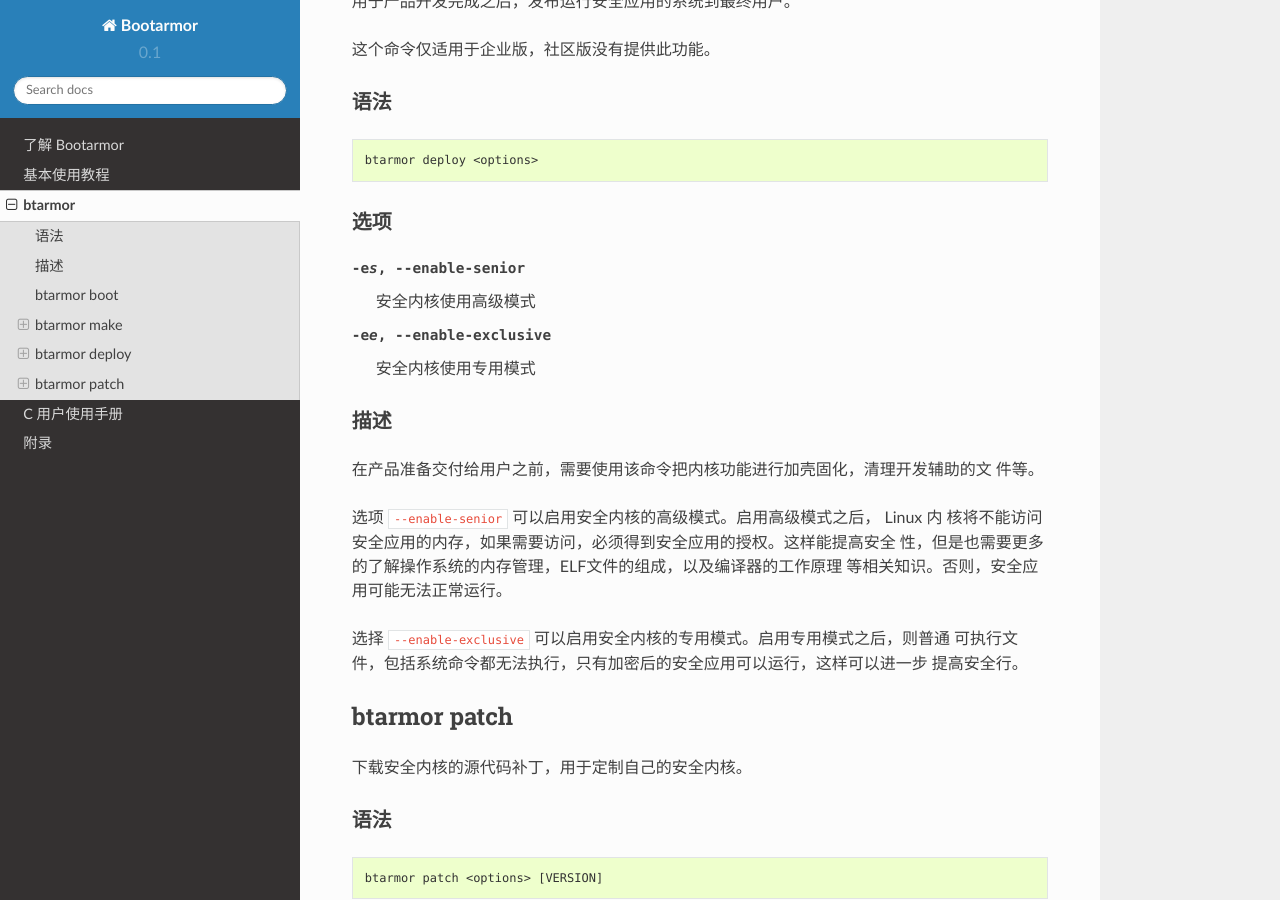
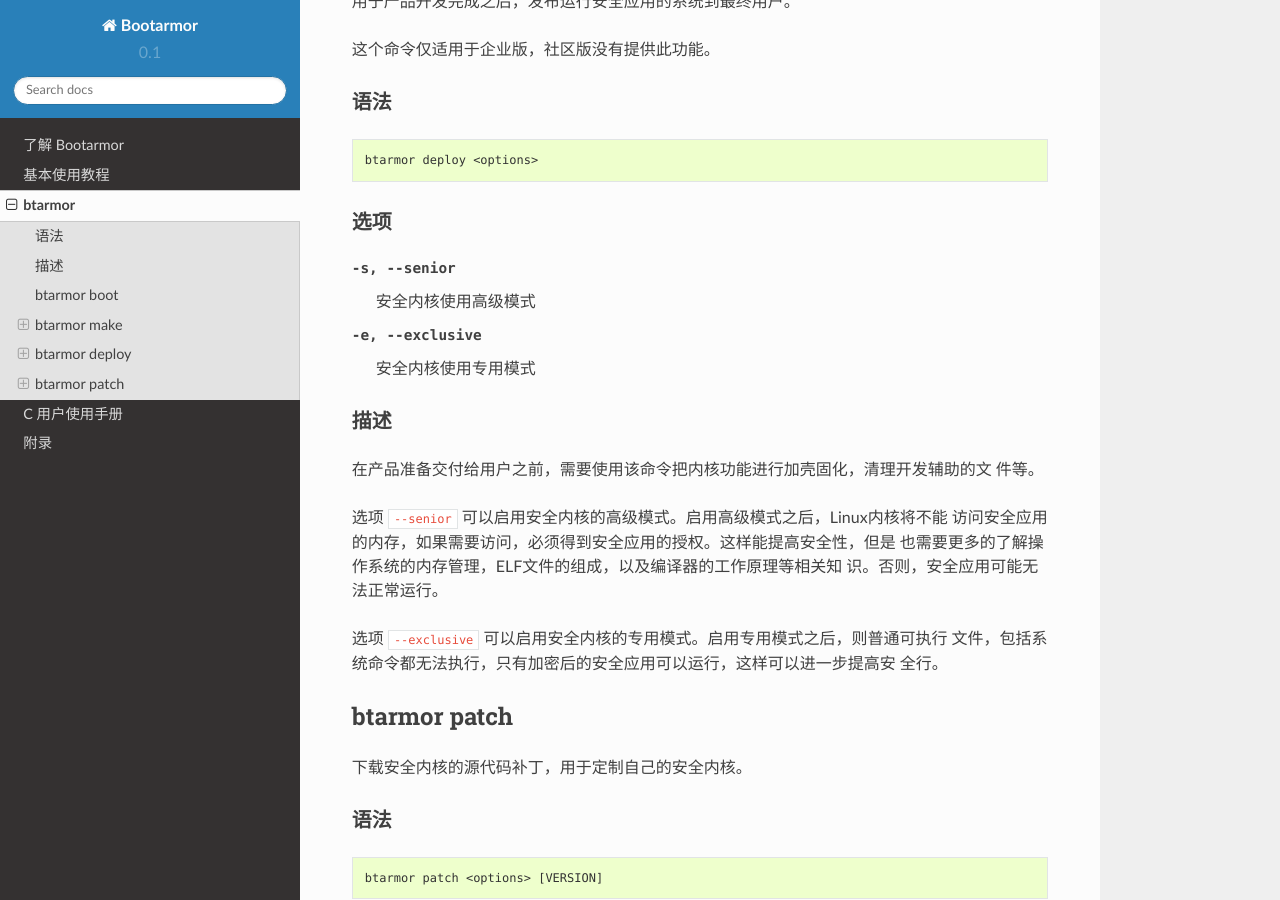
Before and after one commit to dashingsoft/btarmor-docs, a Sphinx documentation site: the page built from docs/btarmor-cli.rst, in a window 1280 px wide and 900 px high, scrolled down 3572 px. Built offline with Sphinx 7.4.7 and the Read the Docs theme 2.0.0, drawn with Linux system fonts in a browser that asks for light colours; some of the changed text lies outside the part shown.

Commit message:
Refine doc

```diff
--- a/docs/btarmor-cli.rst
+++ b/docs/btarmor-cli.rst
@@ -160,8 +161,8 @@ btarmor deploy
 选项
 ~~~~
 
--es, --enable-senior		安全内核使用高级模式
--ee, --enable-exclusive		安全内核使用专用模式
+-s, --senior		安全内核使用高级模式
+-e, --exclusive		安全内核使用专用模式
 
 描述
 ~~~~
@@ -169,16 +170,16 @@ btarmor deploy
 在产品准备交付给用户之前，需要使用该命令把内核功能进行加壳固化，清理开发辅助的文
 件等。
 
-选项 ``--enable-senior`` 可以启用安全内核的高级模式。启用高级模式之后， Linux 内
-核将不能访问安全应用的内存，如果需要访问，必须得到安全应用的授权。这样能提高安全
-性，但是也需要更多的了解操作系统的内存管理，ELF文件的组成，以及编译器的工作原理
-等相关知识。否则，安全应用可能无法正常运行。
+选项 ``--senior`` 可以启用安全内核的高级模式。启用高级模式之后，Linux内核将不能
+访问安全应用的内存，如果需要访问，必须得到安全应用的授权。这样能提高安全性，但是
+也需要更多的了解操作系统的内存管理，ELF文件的组成，以及编译器的工作原理等相关知
+识。否则，安全应用可能无法正常运行。
 
-选择 ``--enable-exclusive`` 可以启用安全内核的专用模式。启用专用模式之后，则普通
-可执行文件，包括系统命令都无法执行，只有加密后的安全应用可以运行，这样可以进一步
-提高安全行。
+选项 ``--exclusive`` 可以启用安全内核的专用模式。启用专用模式之后，则普通可执行
+文件，包括系统命令都无法执行，只有加密后的安全应用可以运行，这样可以进一步提高安
+全行。
 
-.. _btpatch:
+.. _btarmor patch:
 
 btarmor patch
 -------------
```
Also changed, not shown: other parts of docs/btarmor-cli.rst (+7 -6 lines), docs/appendix.rst (+13 -14 lines), docs/tutorial.rst (+23 -4 lines).
